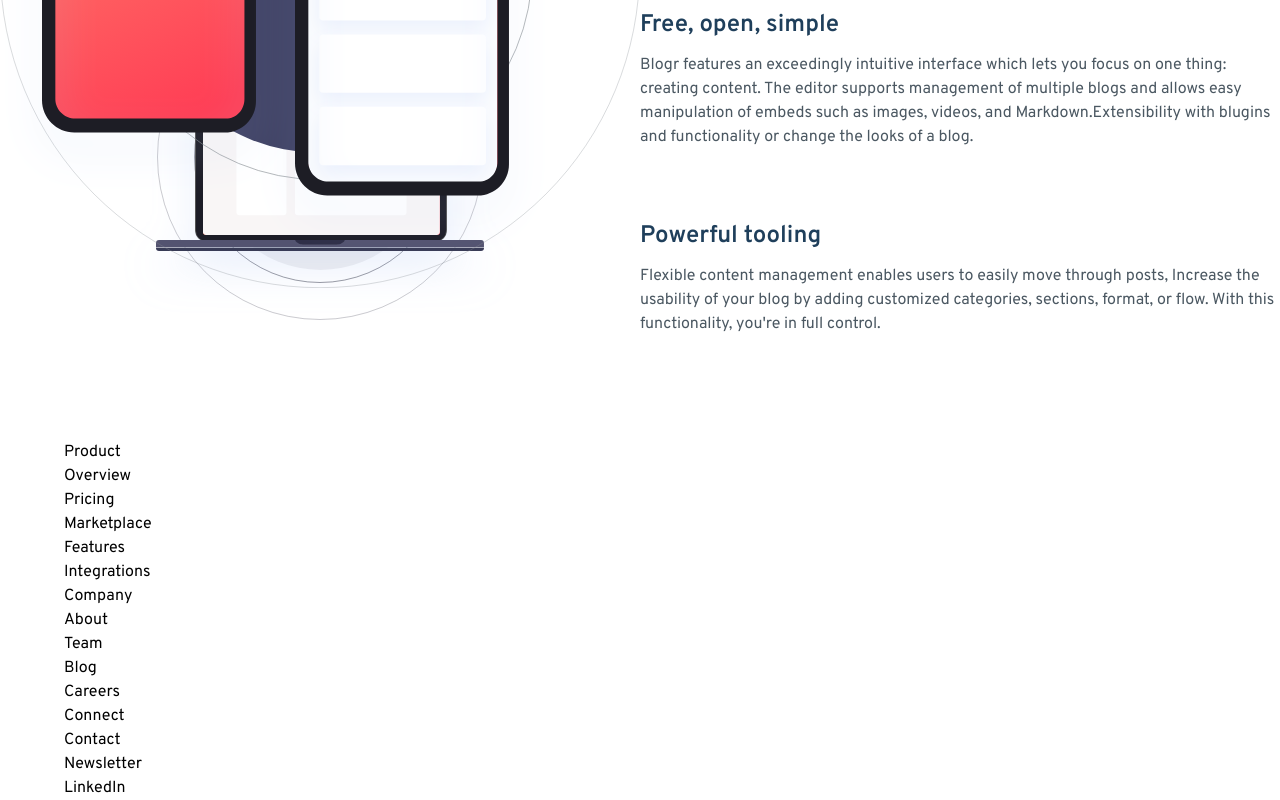
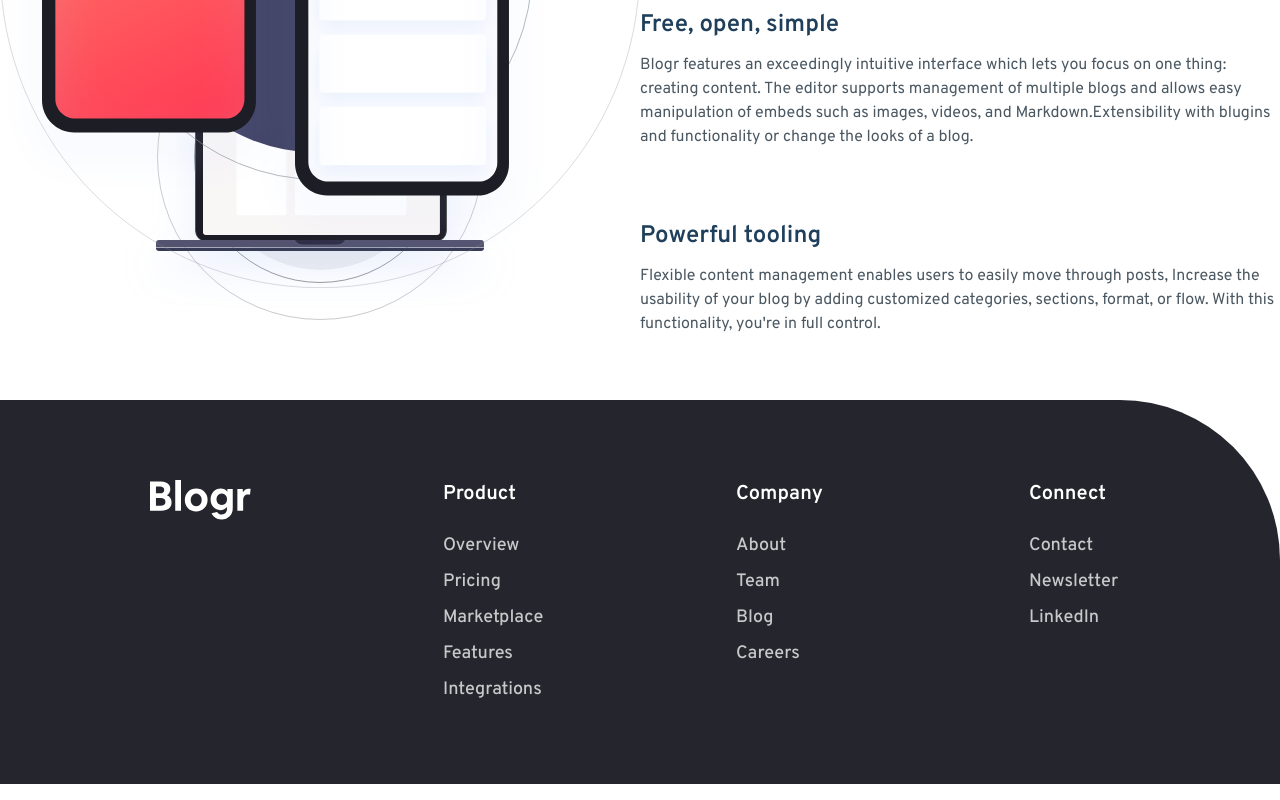
Before and after one commit to AmineElkhalidy/blogr, a React (Vite) app: page / in a window 1280 px wide. Shown: the part 1719-2519 px from the top of the page. Built offline with nearby package versions, Linux system fonts and the light colour scheme.

Commit message:
Footer added

```diff
--- a/src/components/Footer/Footer.tsx
+++ b/src/components/Footer/Footer.tsx
@@ -5,66 +5,94 @@ import Logo from "../../assets/images/logo.svg";
 
 const Footer = () => {
   return (
-    <footer className="max-w-6xl mx-auto">
-      <div>
+    <footer className="bg-darkBlackBlue rounded-tr-[6rem] md:rounded-tr-[10rem]">
+      <div className="max-w-6xl mx-auto">
+        <div className="py-20 h-full flex justify-center items-center">
+          <div className="grid sm:grid-cols-4 sm:gap-14 md:gap-28 lg:gap-48">
             {/* Footer logo */}
-        <img src={Logo} alt="Footer Logo" />
+            <img className="mb-14 sm:mb-0" src={Logo} alt="Footer Logo" />
 
             {/* Product */}
-        <div>
-          <h3>Product</h3>
-          <ul>
+            <div className="text-center mb-12 sm:text-left sm:mb-0">
+              <h3 className="text-xl font-semibold text-white mb-6">Product</h3>
+              <ul className="space-y-2">
                 <li>
-              <a href="#">Overview</a>
+                  <a className="text-lg text-grayishBlue font-medium" href="#">
+                    Overview
+                  </a>
                 </li>
                 <li>
-              <a href="#">Pricing</a>
+                  <a className="text-lg text-grayishBlue font-medium" href="#">
+                    Pricing
+                  </a>
                 </li>
                 <li>
-              <a href="#">Marketplace</a>
+                  <a className="text-lg text-grayishBlue font-medium" href="#">
+                    Marketplace
+                  </a>
                 </li>
                 <li>
-              <a href="#">Features</a>
+                  <a className="text-lg text-grayishBlue font-medium" href="#">
+                    Features
+                  </a>
                 </li>
                 <li>
-              <a href="#">Integrations</a>
+                  <a className="text-lg text-grayishBlue font-medium" href="#">
+                    Integrations
+                  </a>
                 </li>
               </ul>
             </div>
 
             {/* Company */}
-        <div>
-          <h3>Company</h3>
-          <ul>
+            <div className="text-center mb-12 sm:text-left sm:mb-0">
+              <h3 className="text-xl font-semibold text-white mb-6">Company</h3>
+              <ul className="space-y-2">
                 <li>
-              <a href="#">About</a>
+                  <a className="text-lg text-grayishBlue font-medium" href="#">
+                    About
+                  </a>
                 </li>
                 <li>
-              <a href="#">Team</a>
+                  <a className="text-lg text-grayishBlue font-medium" href="#">
+                    Team
+                  </a>
                 </li>
                 <li>
-              <a href="#">Blog</a>
+                  <a className="text-lg text-grayishBlue font-medium" href="#">
+                    Blog
+                  </a>
                 </li>
                 <li>
-              <a href="#">Careers</a>
+                  <a className="text-lg text-grayishBlue font-medium" href="#">
+                    Careers
+                  </a>
                 </li>
               </ul>
             </div>
 
             {/* Connect */}
-        <div>
-          <h3>Connect</h3>
-          <ul>
+            <div className="text-center sm:text-left">
+              <h3 className="text-xl font-semibold text-white mb-6">Connect</h3>
+              <ul className="space-y-2">
                 <li>
-              <a href="#">Contact</a>
+                  <a className="text-lg text-grayishBlue font-medium" href="#">
+                    Contact
+                  </a>
                 </li>
                 <li>
-              <a href="#">Newsletter</a>
+                  <a className="text-lg text-grayishBlue font-medium" href="#">
+                    Newsletter
+                  </a>
                 </li>
                 <li>
-              <a href="#">LinkedIn</a>
+                  <a className="text-lg text-grayishBlue font-medium" href="#">
+                    LinkedIn
+                  </a>
                 </li>
               </ul>
+            </div>
+          </div>
         </div>
       </div>
     </footer>
```
Lines whose indentation alone changed are shown as unchanged.
